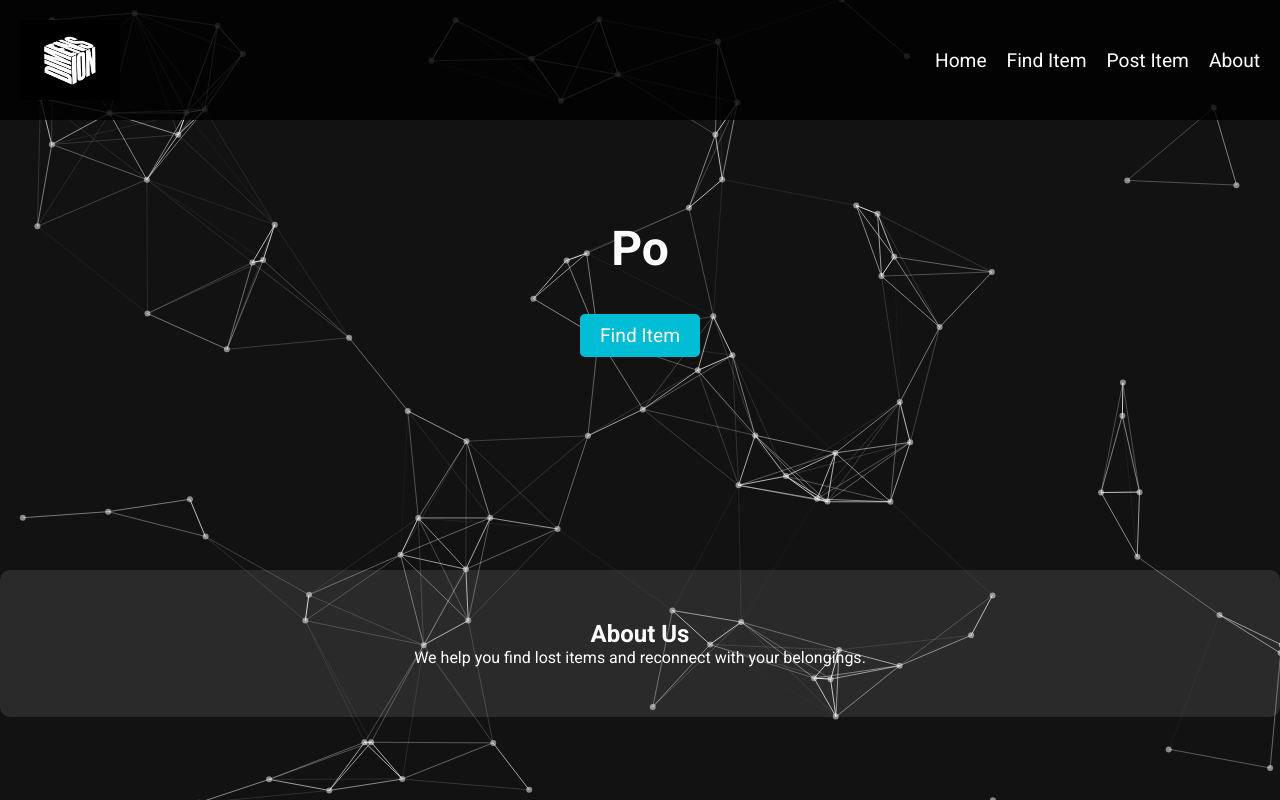
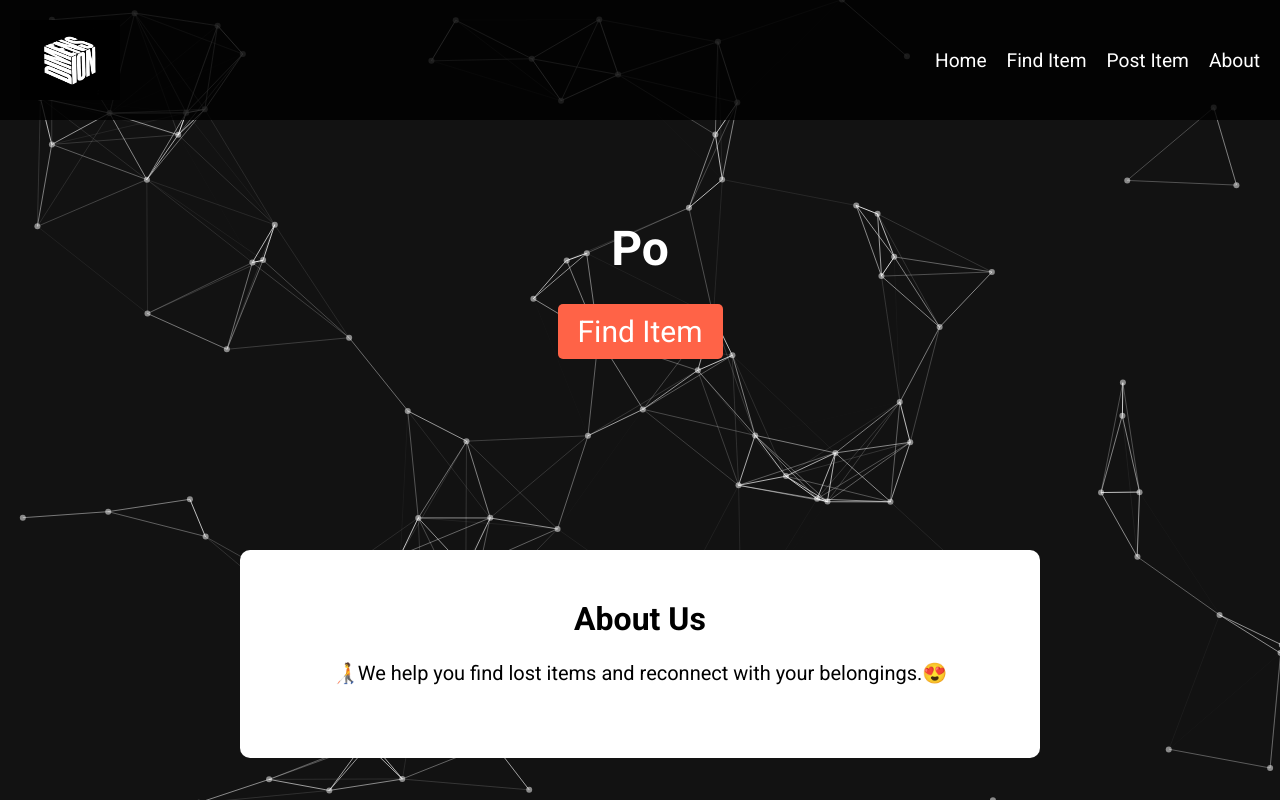
Before and after one commit to isdc-sahyadri/Spaghetti, a Django app: page / in a window 1280 px wide. Run offline with Django 5.2, Linux system fonts and the light colour scheme.

Commit message:
some minor changes

```diff
--- a/lostandfound/l_f/templates/l_f/home.html
+++ b/lostandfound/l_f/templates/l_f/home.html
@@ -60,26 +60,44 @@
         }
         .hero button {
             padding: 10px 20px;
-            background-color: #00bcd4;
+            background-color: tomato;
             border: none;
             color: white;
-            font-size: 1.2rem;
+            font-size: 30px;
             cursor: pointer;
             border-radius: 5px;
             transition: background-color 0.3s, transform 0.3s;
         }
         .hero button:hover {
-            background-color: #0097a7;
+            background-color: white;
+            color: black;
             transform: scale(1.05);
         }
         .about {
-            margin-top: 50px;
+            margin-top: 30px;
+            margin-bottom: 30px;
             padding: 50px 20px;
-            background: rgba(255, 255, 255, 0.1);
+            background: white;
             border-radius: 10px;
             position: relative;
             z-index: 1;
             animation: fadeIn 2s ease-in-out;
+            width: 100%;
+            max-width: 800px;
+            margin-left: auto;
+            margin-right: auto;
+        }
+        .about h1{
+            font-size: 2rem;
+            margin-bottom: 20px;
+            font-family: 'Roboto', 'sans-serif';
+            color: black;
+        }
+        .about p {
+            font-size: 20px;
+            color: black;
+            line-height: 1.5;
+            margin-bottom: 20px;
         }
         .menu-container {
             background: none;
@@ -170,7 +188,7 @@
     </section>
     <section class="about" id="about">
         <h1>About Us</h1>
-        <p>We help you find lost items and reconnect with your belongings.</p>
+        <p>🧑‍🦯We help you find lost items and reconnect with your belongings.😍</p>
     </section>
     <script>
         function toggleMenu() {
```
